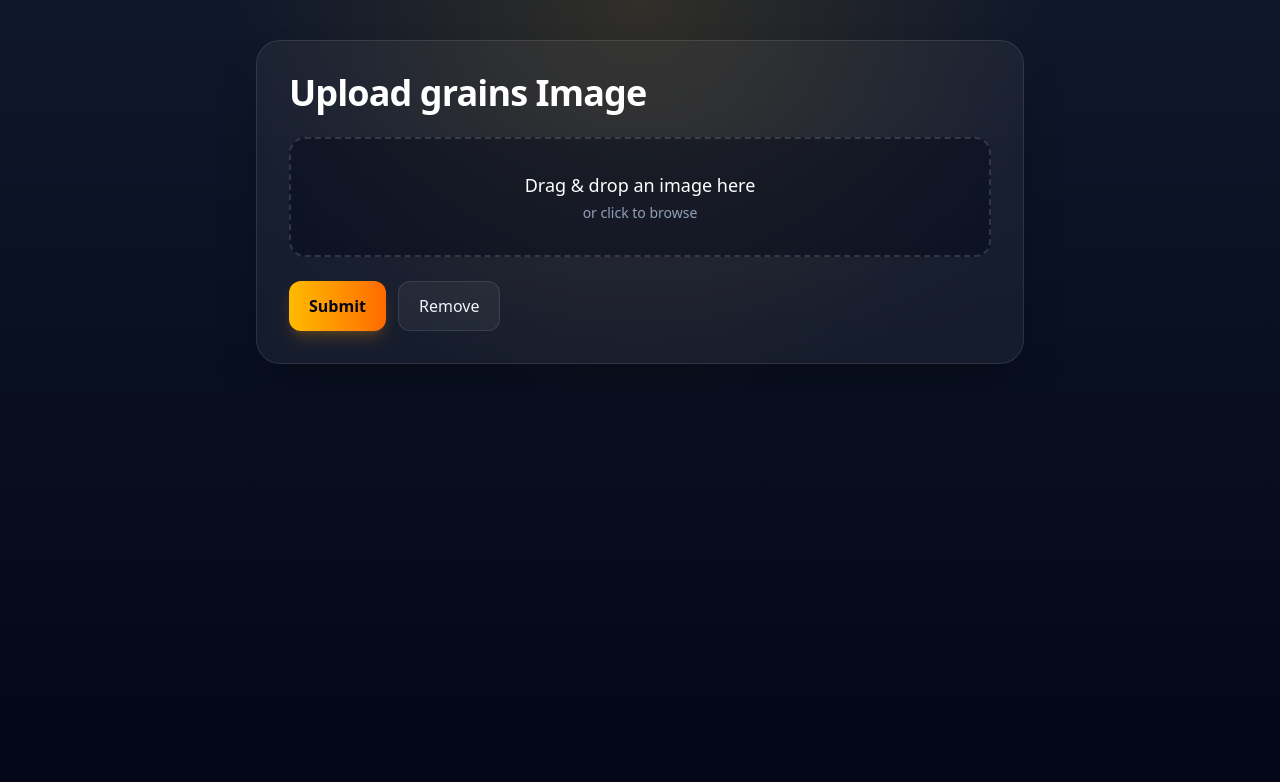
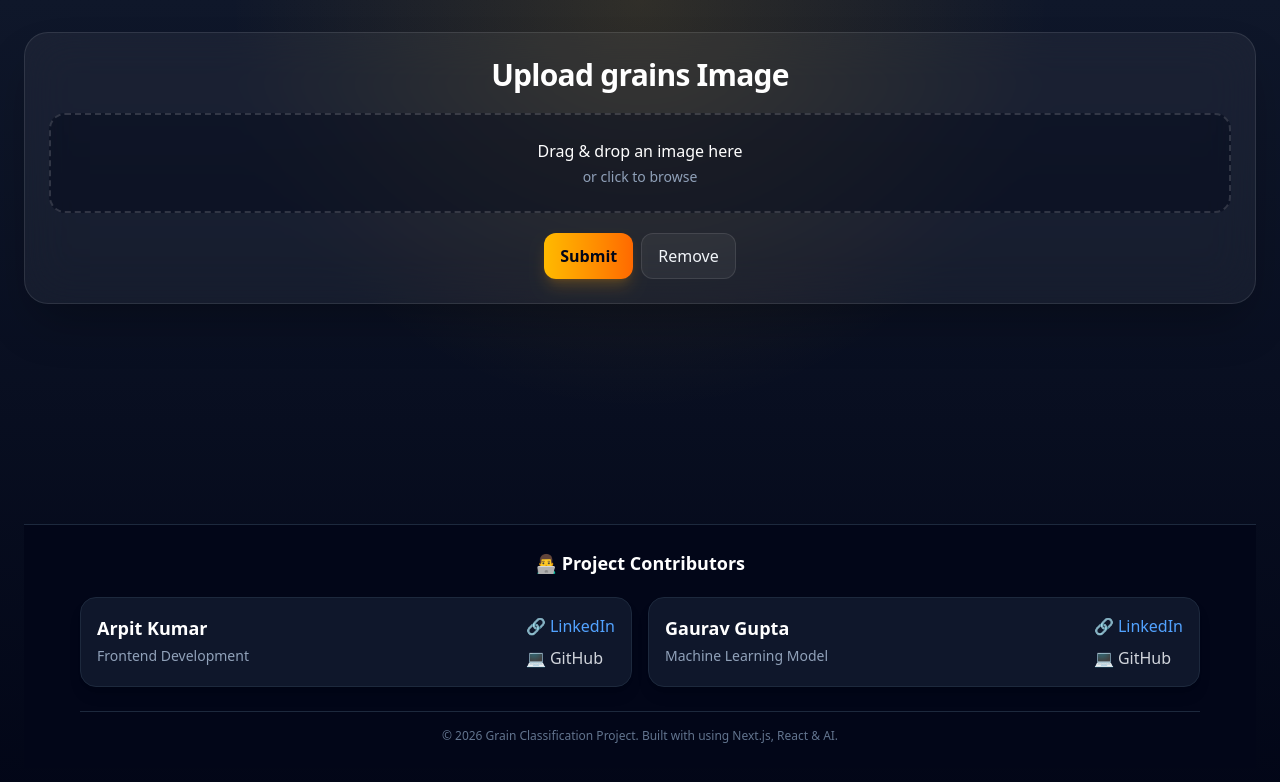
Before and after one commit to arpit7125ak-ctrl/grain-type-classifier, a Next.js app: page /inputImage in a window 1280 px wide. Shown: the top 782 px of the page. Built offline with nearby package versions, Linux system fonts and the light colour scheme.

Commit message:
ui modified

```diff
--- /dev/null
+++ b/app/component/footer.js
@@ -0,0 +1,84 @@
+export default function Footer() {
+  return (
+    <footer className="mt-8 border-t border-slate-800 bg-slate-950 text-slate-300">
+      <div className="mx-auto max-w-6xl px-4 py-6">
+        <h3 className="mb-5 text-center text-lg font-semibold text-white">
+          👨‍💻 Project Contributors
+        </h3>
+
+        <div className="grid gap-4 md:grid-cols-2">
+          {/* Arpit */}
+          <div className="flex h-fit justify-between rounded-2xl border border-slate-800 bg-slate-900 p-4 shadow-lg transition hover:border-amber-400">
+          <div>
+            <h4 className="text-lg font-semibold text-white">
+              Arpit Kumar
+            </h4>
+            <p className="mt-1 text-sm text-slate-400">
+              Frontend Development
+            </p>
+          </div>
+
+            <div className=" space-y-2">
+              <a
+                href="https://www.linkedin.com/in/arpit-kumar-1b9362368/"
+                target="_blank"
+                rel="noopener noreferrer"
+                className="block text-blue-400 transition hover:text-blue-300"
+              >
+                🔗 LinkedIn
+              </a>
+
+              <a
+                href="https://github.com/arpit7125ak-ctrl/grain-type-classifier"
+                target="_blank"
+                rel="noopener noreferrer"
+                className="block text-gray-300 transition hover:text-white"
+              >
+                💻 GitHub
+              </a>
+            </div>
+          </div>
+
+          {/* Gaurav */}
+
+          <div className="flex justify-between h-fit rounded-2xl border border-slate-800 bg-slate-900 p-4 shadow-lg transition hover:border-amber-400">
+          <div>
+            <h4 className="text-lg font-semibold text-white">
+              Gaurav Gupta
+            </h4>
+            <p className="mt-1 text-sm text-slate-400">
+              Machine Learning Model
+            </p>
+          </div>
+
+
+            <div className=" space-y-2">
+              <a
+                href="https://www.linkedin.com/in/gaurav-gupta-79754a377/"
+                target="_blank"
+                rel="noopener noreferrer"
+                className="block text-blue-400 transition hover:text-blue-300"
+              >
+                🔗 LinkedIn
+              </a>
+
+              <a
+                href="https://github.com/gaurav082507-lang"
+                target="_blank"
+                rel="noopener noreferrer"
+                className="block text-gray-300 transition hover:text-white"
+              >
+                💻 GitHub
+              </a>
+            </div>
+          </div>
+        </div>
+
+        <div className="mt-6 border-t border-slate-800 pt-4 text-center text-xs text-slate-500">
+          © {new Date().getFullYear()} Grain Classification Project. Built
+          with using Next.js, React & AI.
+        </div>
+      </div>
+    </footer>
+  );
+}
--- a/app/inputImage/page.js
+++ b/app/inputImage/page.js
@@ -2,6 +2,7 @@
 
 
 import React, { useState, useRef } from 'react'
+import Footer from '../component/footer'
 
 function InputImage() {
     const [file, setFile] = useState(null)
@@ -112,9 +113,11 @@ function InputImage() {
     }
     console.log("grainInfo state:", grainInfo);
     return (
-        <div className="min-h-screen bg-[radial-gradient(circle_at_top,_rgba(251,191,36,0.14),_transparent_40%),linear-gradient(180deg,_#0f172a_0%,_#020617_100%)] px-4 py-10 text-slate-100 sm:px-6 lg:px-8">
-            <div className="mx-auto flex w-full max-w-3xl flex-col gap-6 rounded-3xl border border-white/10 bg-white/5 p-5 shadow-2xl shadow-black/30 backdrop-blur-xl sm:p-8">
-                <h2 className="text-3xl font-semibold tracking-tight text-white sm:text-4xl">Upload grains Image</h2>
+        <div className="flex flex-col justify-between min-h-screen bg-[radial-gradient(circle_at_top,_rgba(251,191,36,0.14),_transparent_40%),linear-gradient(180deg,_#0f172a_0%,_#020617_100%)] px-3 py-8 text-slate-100 sm:px-5 lg:px-6">
+
+
+            <div className="mx-auto flex w-full max-w-3l flex-col gap-5 rounded-3xl border border-white/10 bg-white/5 p-4 shadow-2xl shadow-black/30 backdrop-blur-xl sm:p-6">
+                <h2 className="flex justify-center text-2xl font-semibold tracking-tight text-white sm:text-3xl">Upload grains Image</h2>
 
                 <div
                     role="button"
@@ -122,13 +125,13 @@ function InputImage() {
                     onDrop={handleDrop}
                     onDragOver={handleDragOver}
                     onClick={() => inputRef.current && inputRef.current.click()}
-                    className="group flex cursor-pointer flex-col items-center justify-center gap-4 rounded-2xl border-2 border-dashed border-white/15 bg-slate-950/40 px-5 py-8 text-center transition-all duration-300 hover:border-amber-400 hover:bg-white/10 hover:shadow-[0_0_0_1px_rgba(251,191,36,0.18)] focus:outline-none focus:ring-2 focus:ring-amber-400/60 focus:ring-offset-0 sm:px-8"
+                    className="group flex cursor-pointer flex-col items-center justify-center gap-3 rounded-2xl border-2 border-dashed border-white/15 bg-slate-950/40 px-4 py-6 text-center transition-all duration-300 hover:border-amber-400 hover:bg-white/10 hover:shadow-[0_0_0_1px_rgba(251,191,36,0.18)] focus:outline-none focus:ring-2 focus:ring-amber-400/60 focus:ring-offset-0 sm:px-6"
                     aria-label="Drop image here or click to select"
                 >
                     {preview && previewShow ? (
 
-                        <div className="space-y-3 text-center text-slate-300">
-                            <img src={preview.url} alt="preview" className="mx-auto h-64 w-64 rounded-2xl object-cover ring-1 ring-white/10 shadow-lg shadow-black/40 sm:h-72 sm:w-72" />
+                        <div className="space-y-2 text-center text-slate-300">
+                            <img src={preview.url} alt="preview" className="mx-auto h-56 w-56 rounded-2xl object-cover ring-1 ring-white/10 shadow-lg shadow-black/40 sm:h-64 sm:w-64" />
                             <p className="font-medium text-white">{preview.name}</p>
                             <p className="text-sm text-slate-400">Size: {formatFileSize(preview.size)}</p>
                         </div>
@@ -136,7 +139,7 @@ function InputImage() {
 
                     ) : (
                         <div className="space-y-1 text-center text-slate-400">
-                            <p className="text-lg font-medium text-white">Drag & drop an image here</p>
+                            <p className="text-base font-medium text-white">Drag & drop an image here</p>
                             <p className="text-sm">or click to browse</p>
                         </div>
                     )}
@@ -150,11 +153,11 @@ function InputImage() {
                     />
                 </div>
 
-                <div className="flex flex-col gap-3 sm:flex-row">
+                <div className="m-auto flex flex-col gap-2 sm:flex-row">
                     <button
                         onClick={handleSubmit}
                         disabled={loading}
-                        className="inline-flex items-center justify-center rounded-xl bg-gradient-to-r from-amber-400 to-orange-500 px-5 py-3 font-semibold text-slate-950 shadow-lg shadow-amber-500/20 transition-transform duration-200 hover:-translate-y-0.5 hover:shadow-amber-500/30 disabled:cursor-not-allowed disabled:opacity-60 disabled:hover:translate-y-0"
+                        className="inline-flex items-center justify-center rounded-xl bg-gradient-to-r from-amber-400 to-orange-500 px-4 py-2.5 font-semibold text-slate-950 shadow-lg shadow-amber-500/20 transition-transform duration-200 hover:-translate-y-0.5 hover:shadow-amber-500/30 disabled:cursor-not-allowed disabled:opacity-60 disabled:hover:translate-y-0"
                     >
                         {loading ? (
                             <span className="flex items-center gap-2">
@@ -169,7 +172,7 @@ function InputImage() {
                         )}
                     </button>
 
-                    <button onClick={removeImage} className="inline-flex items-center justify-center rounded-xl border border-white/10 bg-white/5 px-5 py-3 font-medium text-slate-100 transition-colors duration-200 hover:border-white/20 hover:bg-white/10">
+                    <button onClick={removeImage} className="inline-flex items-center justify-center rounded-xl border border-white/10 bg-white/5 px-4 py-2.5 font-medium text-slate-100 transition-colors duration-200 hover:border-white/20 hover:bg-white/10">
                         Remove
                     </button>
                 </div>
@@ -178,19 +181,19 @@ function InputImage() {
 
                 {error && <p className="text-sm text-rose-400">Error: {error}</p>}
 
-                {result && <h1 className="flex justify-around  text-xl font-semibold tracking-tight text-white">Prediction</h1>}
-                {result && <div className=" mt-2 rounded-3xl border border-white/10 bg-slate-950/60 p-5 shadow-xl shadow-black/30 backdrop-blur sm:p-6">
-                    <h2 className="text-xl font-semibold flex justify-around  text-white">Grain Details  </h2>
-                    <div className='mt-4 flex flex-col gap-5 md:flex-row md:items-start md:gap-7' >
-                        <img src={preview.url} alt="preview" className="h-56 w-full rounded-2xl object-cover ring-1 ring-white/10 md:w-56" />
+                {/* {result && <h1 className="flex justify-around  text-xl font-semibold tracking-tight text-white">Prediction</h1>} */}
+                {result && <div className="mt-1 rounded-3xl border border-white/10 bg-slate-950/60 p-4 shadow-xl shadow-black/30 backdrop-blur sm:p-5">
+                    <h1 className="flex justify-around text-lg font-semibold text-white">Grain Details</h1>
+                    <div className='mt-3 flex flex-col gap-4 md:flex-row md:items-start md:gap-5' >
+                        <img src={preview.url} alt="preview" className="h-52 w-full rounded-2xl object-cover ring-1 ring-white/10 md:w-52" />
 
                         {grainInfo && (
-                            <div className="rounded-2xl border border-white/10 bg-white/5 p-5">
-                                <h3 className="mb-4 flex justify-around text-lg font-semibold text-amber-300">
+                            <div className="rounded-2xl border border-white/10 bg-white/5 p-4">
+                                <h3 className="mb-3 flex justify-around text-base font-semibold text-amber-300">
                                     🌾 Basic Information
                                 </h3>
 
-                                <div className="grid gap-2 sm:grid-cols-2">
+                                <div className="grid gap-1.5 sm:grid-cols-2">
                                     <span>🌾 <strong>Grain Name:</strong> {grainInfo.grainName}</span>
                                     <span>🔬 <strong>Scientific Name:</strong> {grainInfo.scientificName}</span>
                                     <span>📍 <strong>Origin:</strong> {grainInfo.origin}</span>
@@ -204,18 +207,18 @@ function InputImage() {
                     </div>
 
                     {grainInfo && (
-                        <div className="mt-5 space-y-6">
+                        <div className="mt-4 space-y-4">
 
                             {/* Basic Information */}
 
 
                             {/* Nutritional Information */}
-                            <div className="rounded-2xl border border-white/10 bg-white/5 p-5">
-                                <h3 className="mb-4 text-lg flex justify-around  font-semibold text-amber-300">
+                            <div className="rounded-2xl border border-white/10 bg-white/5 p-4">
+                                <h3 className="mb-3 flex justify-around text-base font-semibold text-amber-300">
                                     🥗 Nutritional Information
                                 </h3>
 
-                                <div className="grid gap-2 sm:grid-cols-2">
+                                <div className="grid gap-1.5 sm:grid-cols-2">
                                     <span>🔥 Calories: {grainInfo.nutritionalInformation.calories}</span>
                                     <span>🍞 Carbohydrates: {grainInfo.nutritionalInformation.carbohydrates}</span>
                                     <span>💪 Protein: {grainInfo.nutritionalInformation.protein}</span>
@@ -233,12 +236,12 @@ function InputImage() {
                             </div>
 
                             {/* Growing Conditions */}
-                            <div className="rounded-2xl border border-white/10 bg-white/5 p-5">
-                                <h3 className="mb-4 text-lg flex justify-around  font-semibold text-amber-300">
+                            <div className="rounded-2xl border border-white/10 bg-white/5 p-4">
+                                <h3 className="mb-3 flex justify-around text-base font-semibold text-amber-300">
                                     🌱 Growing Conditions
                                 </h3>
 
-                                <div className="grid gap-2 sm:grid-cols-2">
+                                <div className="grid gap-1.5 sm:grid-cols-2">
                                     <span>🌡 Temperature: {grainInfo.growingConditions.temperature}</span>
                                     <span>🌧 Rainfall: {grainInfo.growingConditions.rainfall}</span>
                                     <span>🌱 Soil Type: {grainInfo.growingConditions.soilType}</span>
@@ -248,12 +251,12 @@ function InputImage() {
                             </div>
 
                             {/* Uses */}
-                            <div className="rounded-2xl border border-white/10 bg-white/5 p-5">
-                                <h3 className="mb-4 text-lg flex justify-around  font-semibold text-amber-300">
+                            <div className="rounded-2xl border border-white/10 bg-white/5 p-4">
+                                <h3 className="mb-3 flex justify-around text-base font-semibold text-amber-300">
                                     🍞 Uses
                                 </h3>
 
-                                <div className="grid gap-2 sm:grid-cols-2">
+                                <div className="grid gap-1.5 sm:grid-cols-2">
                                     <span>
                                         🍽 Food Products: {grainInfo.uses.foodProducts.join(", ")}
                                     </span>
@@ -273,12 +276,12 @@ function InputImage() {
                             </div>
 
                             {/* Health Benefits */}
-                            <div className="rounded-2xl border border-white/10 bg-white/5 p-5">
-                                <h3 className="mb-4 text-lg flex justify-around  font-semibold text-amber-300">
+                            <div className="rounded-2xl border border-white/10 bg-white/5 p-4">
+                                <h3 className="mb-3 flex justify-around text-base font-semibold text-amber-300">
                                     ❤️ Health Benefits
                                 </h3>
 
-                                <ul className="list-disc space-y-1 pl-6">
+                                <ul className="list-disc space-y-0.5 pl-5">
                                     {grainInfo.healthBenefits.map((benefit, index) => (
                                         <li key={index}>{benefit}</li>
                                     ))}
@@ -286,12 +289,12 @@ function InputImage() {
                             </div>
 
                             {/* Storage Guidelines */}
-                            <div className="rounded-2xl border border-white/10 bg-white/5 p-5">
-                                <h3 className="mb-4 text-lg flex justify-around  font-semibold text-amber-300">
+                            <div className="rounded-2xl border border-white/10 bg-white/5 p-4">
+                                <h3 className="mb-3 flex justify-around text-base font-semibold text-amber-300">
                                     📦 Storage Guidelines
                                 </h3>
 
-                                <div className="grid gap-2 sm:grid-cols-2">
+                                <div className="grid gap-1.5 sm:grid-cols-2">
                                     <span>
                                         🌡 Ideal Temperature: {grainInfo.storageGuidelines.idealTemperature}
                                     </span>
@@ -317,6 +320,8 @@ function InputImage() {
                 </div>
                 }
             </div>
+
+            <Footer />
         </div>
     )
 }
```
Also changed, not shown: app/globals.css (line endings or trailing spaces).
